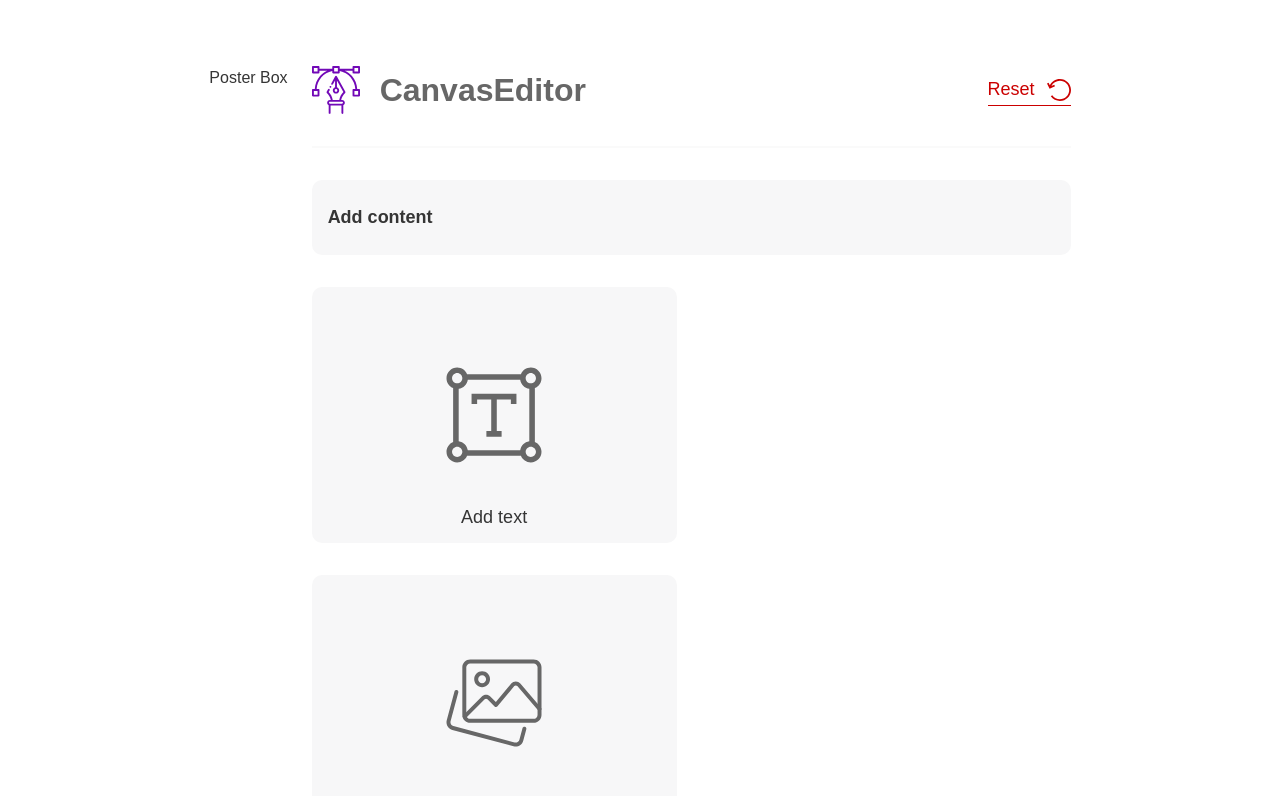
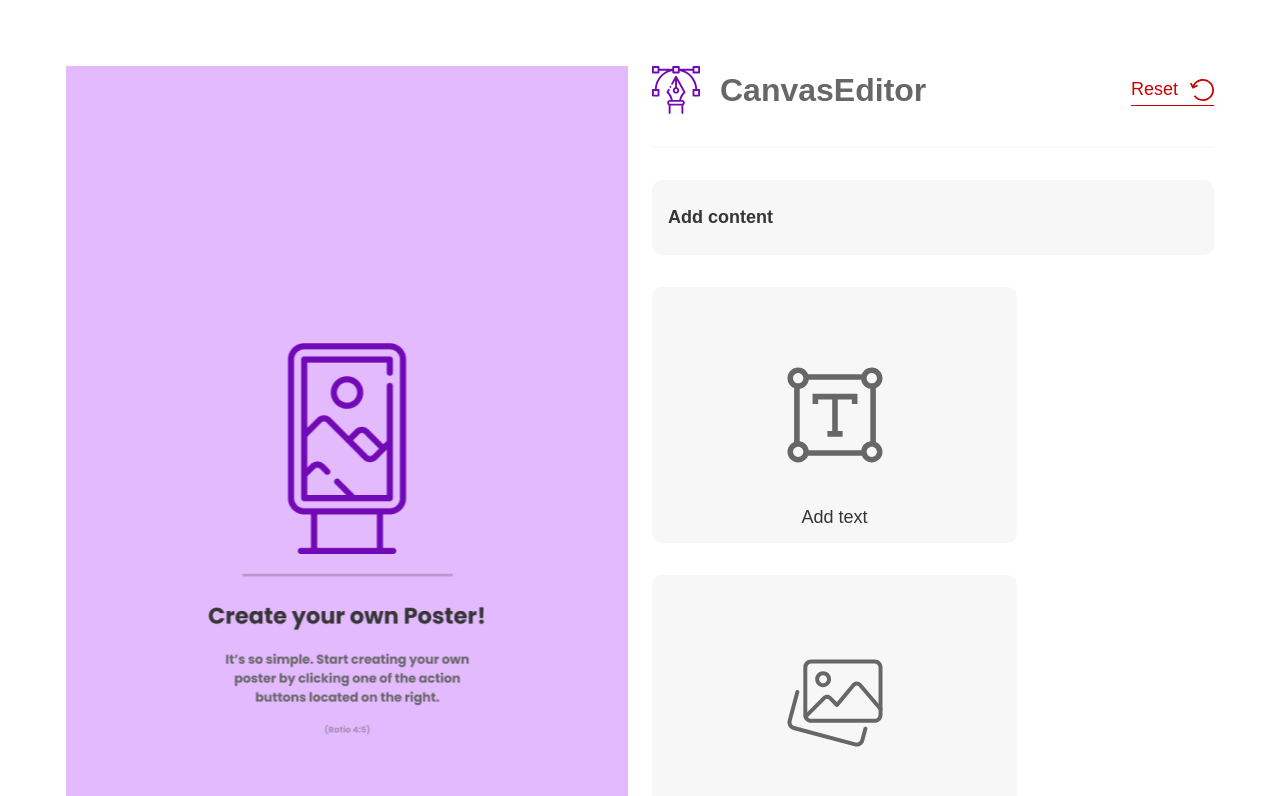
Before and after one commit to KrzysztofRajmund/poster-creator, a Next.js app: page / in a window 1280 px wide. Shown: the top 796 px of the page. Built offline with nearby package versions, Linux system fonts and the light colour scheme.

Commit message:
PC-04022025_2 Adjusted PosterBox and addedboundry check util

```diff
--- a/src/components/PosterBox/PosterBox.tsx
+++ b/src/components/PosterBox/PosterBox.tsx
@@ -1,5 +1,73 @@
 "use client";
+import { useCallback, useMemo, useRef } from "react";
+
+import { DEFAULT_BACKGROUND_IMAGE } from "@/constants";
+import { usePosterContext } from "@/context/PosterProvider.hooks";
+
+import { DraggableResizableItem } from "../DraggableResizeableItem";
 
 export const PosterBox = () => {
-  return <section>Poster Box</section>;
+  const posterRef = useRef<HTMLElement>(null);
+
+  const [
+    { backgroundImage, imageElements, textElements },
+    { setImageElements, setTextElements },
+  ] = usePosterContext();
+
+  const removeTextElement = useCallback(
+    (key: string) => {
+      setTextElements((prevTextElements) =>
+        prevTextElements.filter((element) => element.id !== key),
+      );
+    },
+    [setTextElements],
+  );
+
+  const removeImageElement = useCallback(
+    (key: string) => {
+      setImageElements(imageElements.filter((image) => image.id !== key));
+    },
+    [imageElements, setImageElements],
+  );
+
+  const bgImageUrl = useMemo(() => {
+    const shouldDisplayDefaultBackground =
+      !backgroundImage &&
+      textElements.length === 0 &&
+      imageElements.length === 0;
+
+    return {
+      backgroundImage: shouldDisplayDefaultBackground
+        ? `url(${DEFAULT_BACKGROUND_IMAGE})`
+        : backgroundImage
+          ? `url(${backgroundImage})`
+          : "",
+    };
+  }, [backgroundImage, imageElements.length, textElements.length]);
+
+  return (
+    <section
+      ref={posterRef}
+      className="relative flex h-[948px] w-[759px] flex-col overflow-hidden bg-black-50 bg-cover bg-center bg-no-repeat"
+      style={{
+        ...bgImageUrl,
+      }}
+    >
+      {textElements.map((element) => (
+        <DraggableResizableItem
+          key={element.id}
+          layerIndex={element.zIndex}
+          onRemove={() => removeTextElement(element.id)}
+        />
+      ))}
+      {imageElements.map((image) => (
+        <DraggableResizableItem
+          key={image.id}
+          image={image}
+          layerIndex={image.zIndex}
+          onRemove={() => removeImageElement(image.id)}
+        />
+      ))}
+    </section>
+  );
 };
--- a/src/utils/getBoundryChecks.ts
+++ b/src/utils/getBoundryChecks.ts
@@ -1,9 +1,25 @@
-export const getBoundaryChecksForPosition = (
-  newX: number,
-  newY: number,
-  parentRect: DOMRect,
-  dragIconRect: DOMRect,
-): { adjustedX: number; adjustedY: number } => {
+import { Position } from "@/hooks/useDraggableResizable";
+
+type ChecksForPositionParams = {
+  newX: number;
+  newY: number;
+  parentRect: DOMRect;
+  dragIconRect: DOMRect;
+};
+
+type ChecksForSizeParams = {
+  newWidth: number;
+  newHeight: number;
+  position: Position;
+  parentRect: DOMRect;
+};
+
+export const getBoundaryChecksForPosition = ({
+  newX,
+  newY,
+  parentRect,
+  dragIconRect,
+}: ChecksForPositionParams): { adjustedX: number; adjustedY: number } => {
   const dragIconOffsetX = dragIconRect.width / 2;
   const dragIconOffsetY = dragIconRect.height / 2;
 
@@ -23,12 +39,12 @@ export const getBoundaryChecksForPosition = (
   };
 };
 
-export const getBoundaryChecksForSize = (
-  newWidth: number,
-  newHeight: number,
-  position: { x: number; y: number },
-  parentRect: DOMRect,
-): { adjustedWidth: number; adjustedHeight: number } => {
+export const getBoundaryChecksForSize = ({
+  newWidth,
+  newHeight,
+  position,
+  parentRect,
+}: ChecksForSizeParams): { adjustedWidth: number; adjustedHeight: number } => {
   // Boundary checks for parent element
   if (newWidth + position.x > parentRect.width)
     newWidth = parentRect.width - position.x;
```
